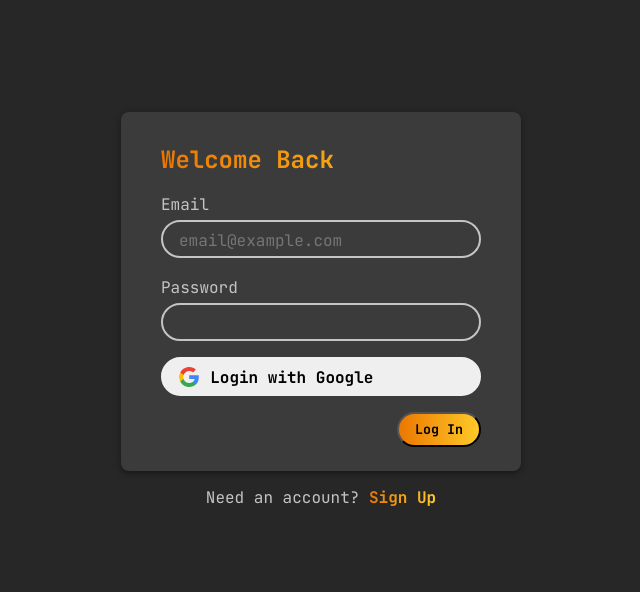
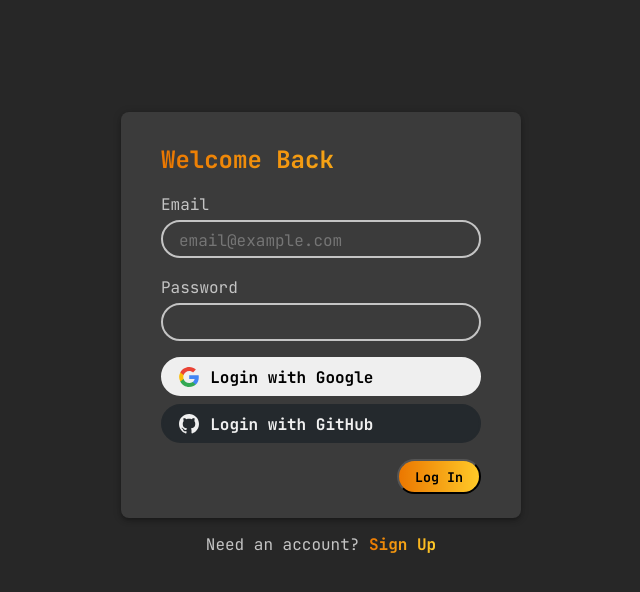
Before and after one commit to marioperezhurtado/cloud-notes, a React (Vite) app: page /login in a window 1280 px wide. Shown: the top 592 px of the page, without its empty margins (319-959 px from the left). Built offline with nearby package versions, Linux system fonts and the light colour scheme; no server answers.

Commit message:
Added login w/ github and profile image placeholder

```diff
--- a/src/components/SocialLogin/SocialLogin.jsx
+++ b/src/components/SocialLogin/SocialLogin.jsx
@@ -5,12 +5,13 @@ import { useNavigate } from 'react-router-dom'
 import styles from './SocialLogin.module.scss'
 
 import GoogleIcon from '../../assets/GoogleIcon'
+import GithubIcon from '../../assets/GithubIcon'
 
 const SocialLogin = ({ onSetError }) => {
   const navigate = useNavigate()
   const [loading, setLoading] = useState()
 
-  const { loginGoogle } = useAuth()
+  const { loginGoogle, loginGithub } = useAuth()
 
   const loginGoogleHandler = async (e) => {
     e.preventDefault()
@@ -27,6 +28,21 @@ const SocialLogin = ({ onSetError }) => {
     setLoading(false)
   }
 
+  const loginGithubHandler = async (e) => {
+    e.preventDefault()
+    onSetError('')
+    setLoading(true)
+
+    try {
+      await loginGithub()
+      navigate('/notes')
+    } catch {
+      onSetError('Failed to log in with GitHub')
+    }
+
+    setLoading(false)
+  }
+
   return (
     <div className={styles['social-login']}>
       <button
@@ -37,6 +53,14 @@ const SocialLogin = ({ onSetError }) => {
         <GoogleIcon />
         Login with Google
       </button>
+      <button
+        className={`${styles['login-github']} btn`}
+        onClick={loginGithubHandler}
+        disabled={loading}
+        type="button">
+        <GithubIcon />
+        Login with GitHub
+      </button>
     </div>
   )
 }
--- a/src/components/SocialLogin/SocialLogin.module.scss
+++ b/src/components/SocialLogin/SocialLogin.module.scss
@@ -21,4 +21,16 @@
       height: 20px;
     }
   }
+
+  .login-github {
+    margin: 0;
+    background-color: #24292d;
+    border: 2px solid #24292d;
+    color: #f0f0f0;
+
+    svg {
+      width: 20px;
+      height: 20px;
+    }
+  }
 }
--- a/src/contexts/AuthContext.jsx
+++ b/src/contexts/AuthContext.jsx
@@ -7,7 +7,7 @@ import {
   signInWithPopup,
   signOut
 } from 'firebase/auth'
-import { auth, googleProvider } from '../firebase'
+import { auth, googleProvider, githubProvider } from '../firebase'
 
 const AuthContext = createContext()
 
@@ -28,6 +28,10 @@ const AuthProvider = ({ children }) => {
     return signInWithPopup(auth, googleProvider)
   }
 
+  const loginGithub = () => {
+    return signInWithPopup(auth, githubProvider)
+  }
+
   const logout = () => {
     return signOut(auth)
   }
@@ -45,6 +49,7 @@ const AuthProvider = ({ children }) => {
     login,
     signup,
     loginGoogle,
+    loginGithub,
     logout
   }
 
--- a/src/firebase.js
+++ b/src/firebase.js
@@ -1,6 +1,6 @@
 import { initializeApp } from 'firebase/app'
 import { getFirestore } from 'firebase/firestore'
-import { getAuth, GoogleAuthProvider } from 'firebase/auth'
+import { getAuth, GoogleAuthProvider, GithubAuthProvider } from 'firebase/auth'
 
 const app = initializeApp({
   apiKey: import.meta.env.VITE_FIREBASE_API_KEY,
@@ -15,6 +15,7 @@ const db = getFirestore(app)
 const auth = getAuth(app)
 
 const googleProvider = new GoogleAuthProvider()
+const githubProvider = new GithubAuthProvider()
 
-export { db, auth, googleProvider }
+export { db, auth, googleProvider, githubProvider }
 export default app
--- a/src/pages/Profile/Profile.jsx
+++ b/src/pages/Profile/Profile.jsx
@@ -16,14 +16,19 @@ const Profile = () => {
   const createdAt = new Date(
     +currentUser.metadata.createdAt
   ).toLocaleDateString(navigator.language || 'es-US')
+  const profileImgUrl = currentUser.photoURL
 
   const profileImg = (
     <img
-      src={currentUser.photoURL}
+      src={profileImgUrl}
       alt={`${email} profile picture`}
       className={imgLoading ? 'hidden' : ''}
       crossOrigin="Anonymous"
       onLoad={imgLoadingHandler}></img>
+  )
+
+  const profileImgPlaceholder = (
+    <div className={styles['profile-img-placeholder']}>No profile picture</div>
   )
 
   return (
@@ -39,13 +44,9 @@ const Profile = () => {
             <h3>Created On</h3>
             <p>{createdAt}</p>
           </div>
-          <div
-            className={
-              imgLoading
-                ? `${styles['profile-image']} hidden`
-                : styles['profile-image']
-            }>
-            {profileImg}
+          <div className={styles['profile-image']}>
+            {!profileImgUrl && profileImgPlaceholder}
+            {profileImgUrl && profileImg}
           </div>
         </div>
       </div>
--- a/src/pages/Profile/Profile.module.scss
+++ b/src/pages/Profile/Profile.module.scss
@@ -33,5 +33,14 @@
         height: 100%;
       }
     }
+
+    .profile-img-placeholder {
+      display: flex;
+      align-items: center;
+      height: 100%;
+      padding: 1rem;
+      text-align: center;
+      font-size: 0.7rem;
+    }
   }
 }
--- a/src/styles/form.scss
+++ b/src/styles/form.scss
@@ -41,6 +41,10 @@
       font-weight: bold;
     }
   }
+
+  .error-text {
+    text-align: left;
+  }
 }
 
 .error-text {
```
